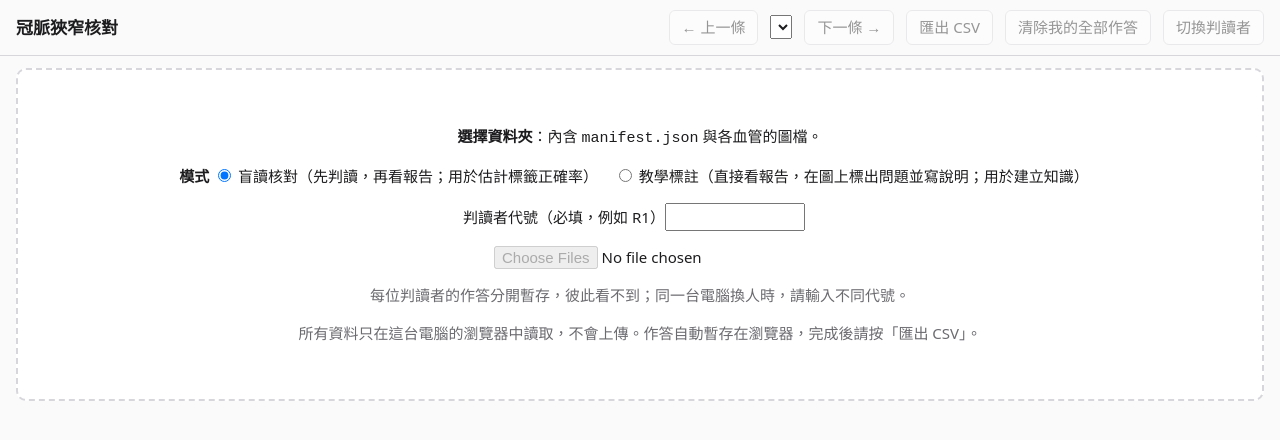
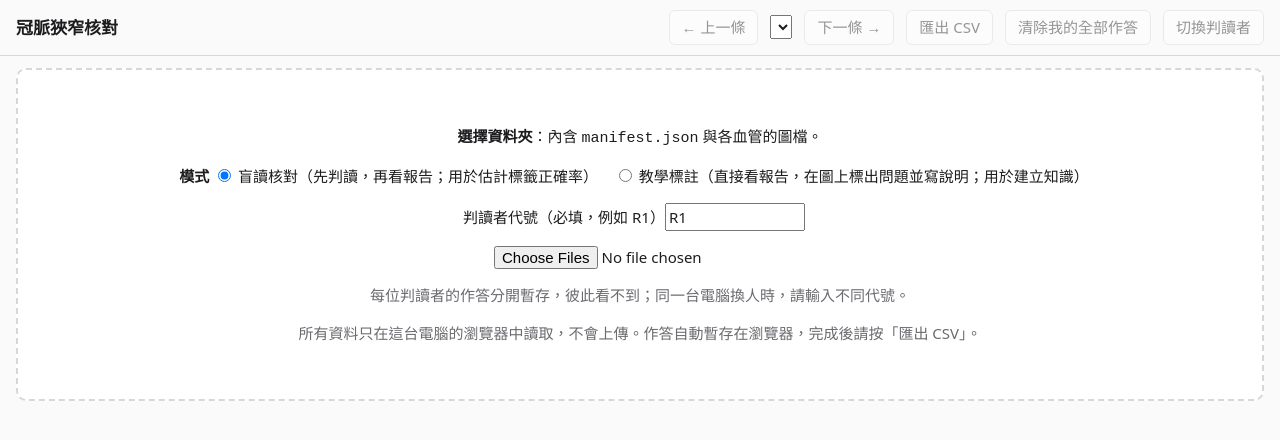
Before and after one commit to walker930/vessel-review, a plain HTML site: page index.html in a window 1280 px wide. Drawn offline with Linux system fonts and the light colour scheme.

Commit message:
Default reader code R1

```diff
--- a/index.html
+++ b/index.html
@@ -71,8 +71,8 @@ label{margin-right:12px}
     <p><b>模式</b>
       <label><input type="radio" name="mode" value="blind" checked> 盲讀核對（先判讀，再看報告；用於估計標籤正確率）</label>
       <label><input type="radio" name="mode" value="teach"> 教學標註（直接看報告，在圖上標出問題並寫說明；用於建立知識）</label></p>
-    <p><label>判讀者代號（必填，例如 R1）<input id="readerIn" size="10" autocomplete="off"></label></p>
-    <input type="file" id="dir" webkitdirectory directory multiple disabled>
+    <p><label>判讀者代號（必填，例如 R1）<input id="readerIn" size="10" autocomplete="off" value="R1"></label></p>
+    <input type="file" id="dir" webkitdirectory directory multiple>
     <p class="mut">每位判讀者的作答分開暫存，彼此看不到；同一台電腦換人時，請輸入不同代號。</p>
     <p class="mut">所有資料只在這台電腦的瀏覽器中讀取，不會上傳。作答自動暫存在瀏覽器，完成後請按「匯出 CSV」。</p>
   </div>
```
Also changed, not shown: manifest.json (added).
